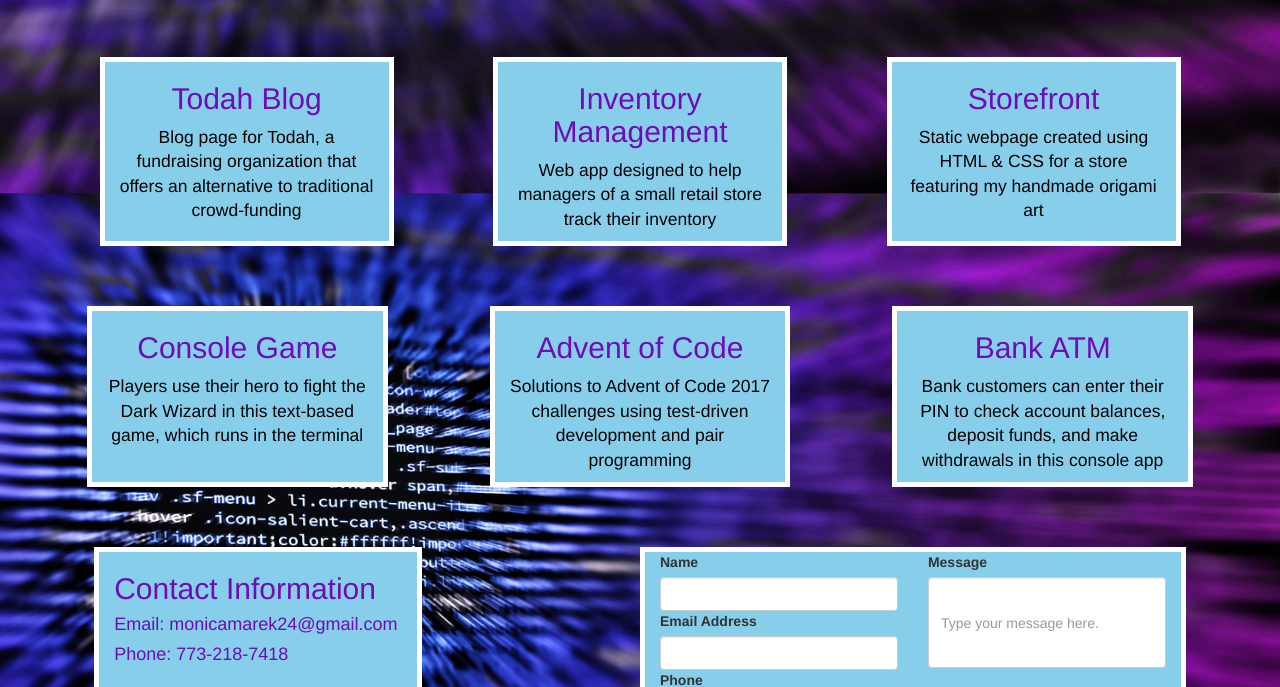
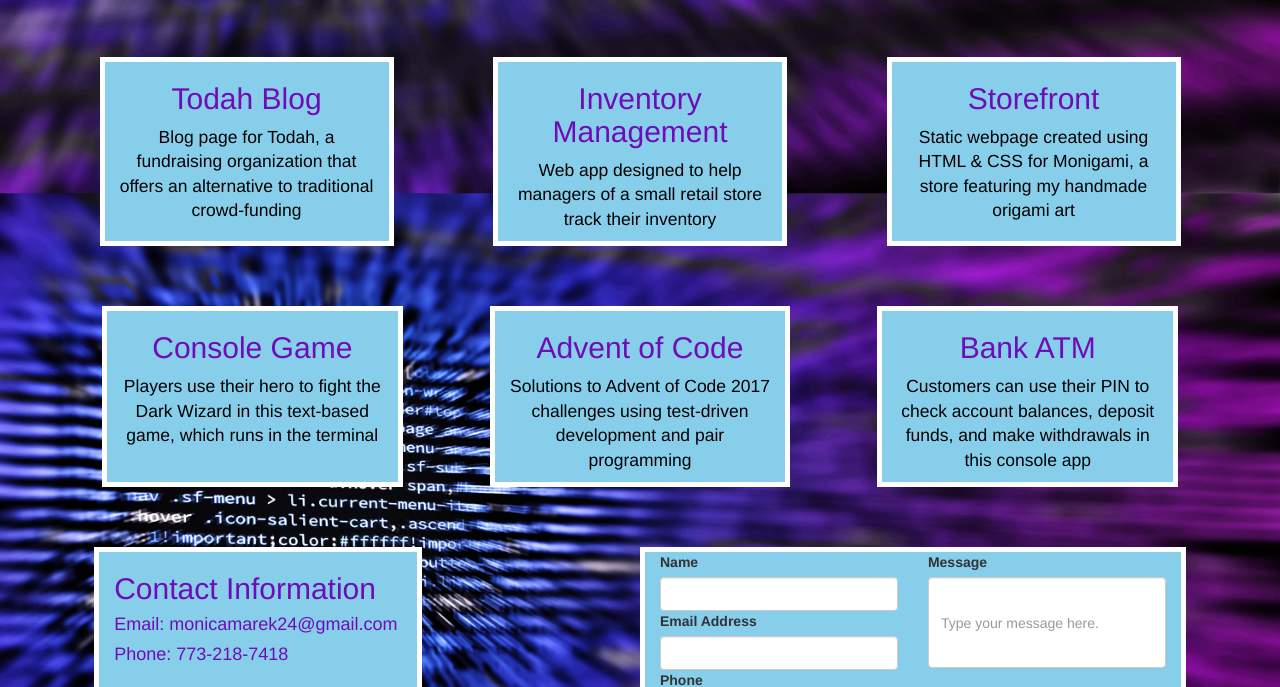
Before and after one commit to Mjmarek/Mjmarek, a plain HTML site: page index.html in a window 1280 px wide. Shown: the part 660-1347 px from the top of the page. Drawn offline with nearby package versions, Linux system fonts and the light colour scheme.

Commit message:
fixed project descriptions

```diff
--- a/index.html
+++ b/index.html
@@ -77,7 +77,7 @@
 			<a href="https://mjmarek.github.io/Store-App" class="link">
 				<h2 class="center">Storefront</h2>
 			</a>
-			<p>Static webpage created using HTML & CSS for a store featuring my handmade origami art</p>
+			<p>Static webpage created using HTML & CSS for Monigami, a store featuring my handmade origami art</p>
 		</div>
 		<div class="col-md-1"></div>
 	</div>
@@ -86,7 +86,7 @@
 
 	<div class="row" id="row">
 		<div class="col-md-1"></div>
-		<div class="col-md-3" id="box">
+		<div class="col-md-3" id="box" style="left: 15px">
 			<a href="https://repl.it/NzDs/latest" class="link">
 				<h2 class="center">Console Game</h2>
 			</a>
@@ -102,11 +102,11 @@
 			</p>
 		</div>
 		<div class="col-md-1"></div>
-		<div class="col-md-3" id="box">
+		<div class="col-md-3" id="box" style="right: 15px">
 			<a href="https://github.com/Mjmarek/Bank-ATM-App" class="link">
 				<h2 class="center">Bank ATM</h2>
 			</a>
-			<p>Bank customers can enter their PIN to check account balances, deposit funds, and make withdrawals in this console app
+			<p>Customers can use their PIN to check account balances, deposit funds, and make withdrawals in this console app
 			</p>
 		</div>
 		<div class="col-md-1"></div>
```
